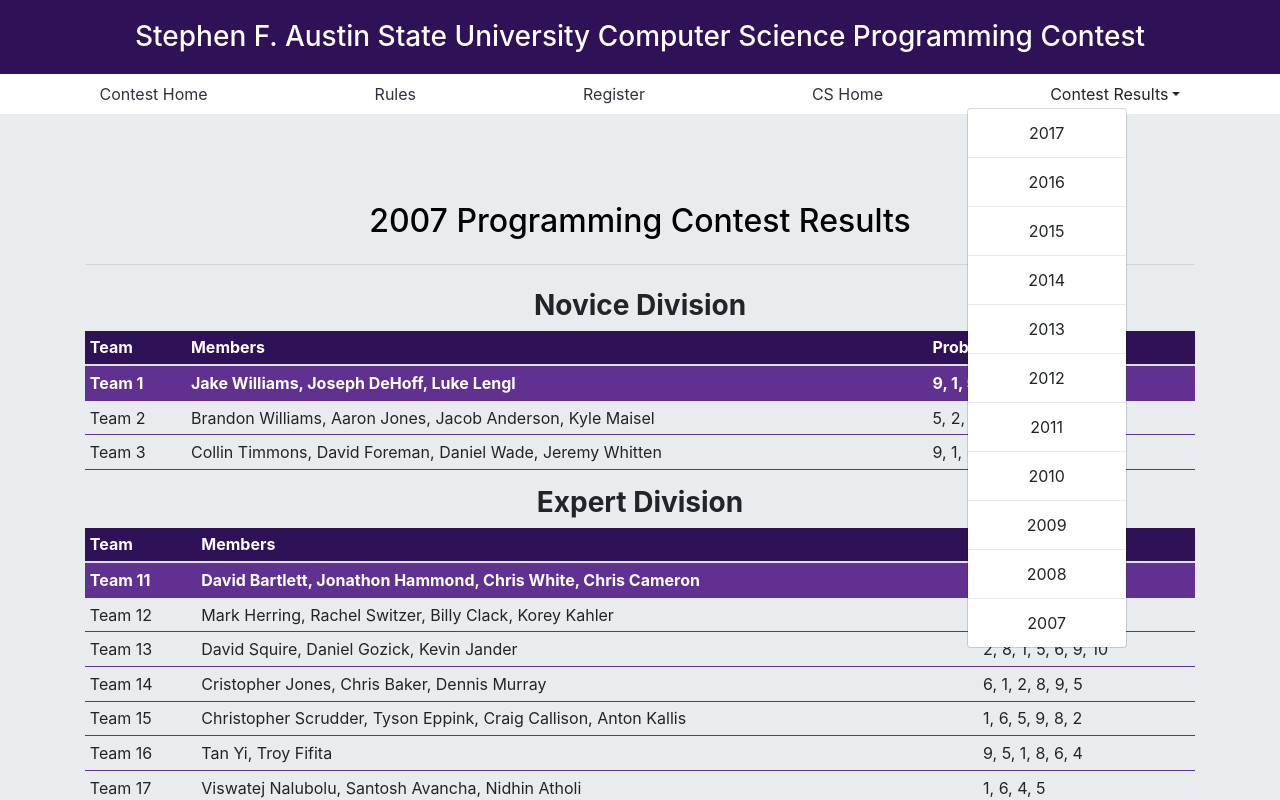
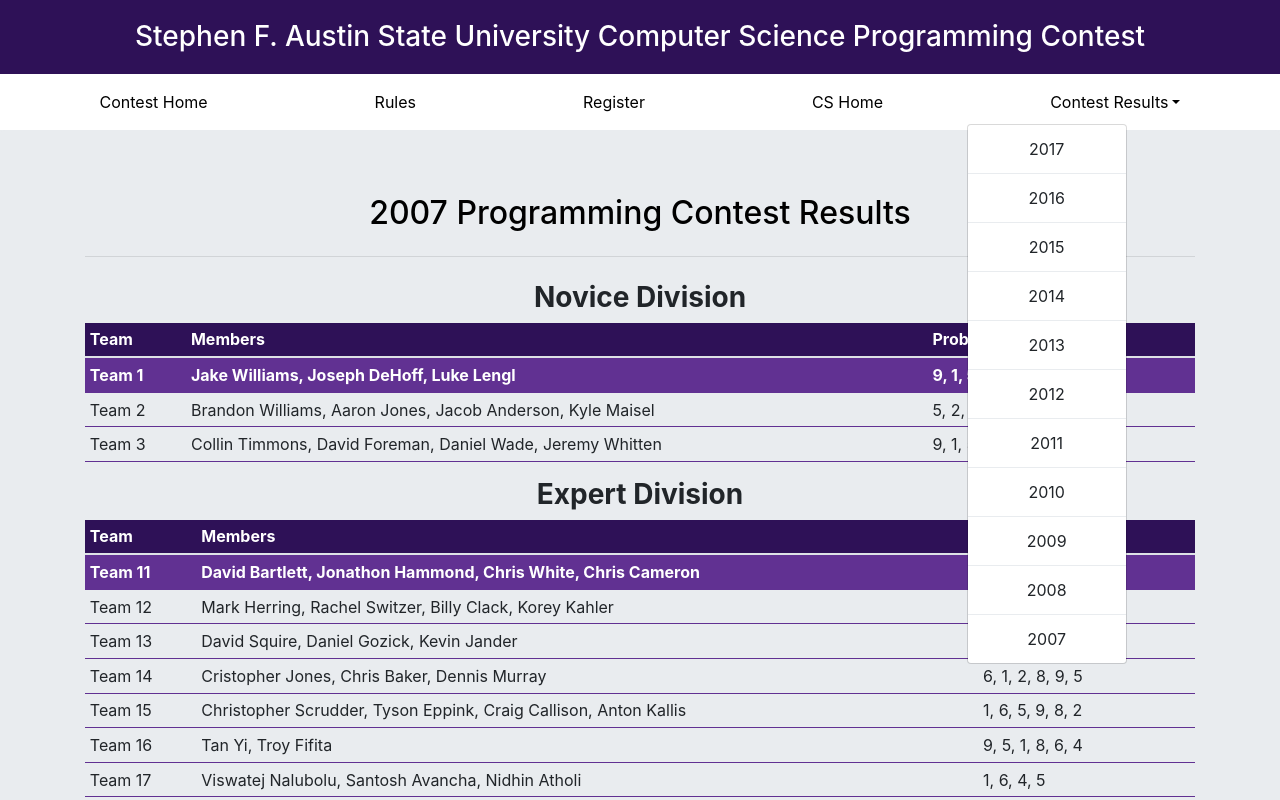
Before and after one commit to Sdyess/SFA-ProgrammingContest, a plain HTML site: page standings/2007.html in a window 1280 px wide. Both pictures are taken after a click on the link "Contest Results". Shown: the top 800 px of the page. Drawn offline with nearby package versions, Linux system fonts and the light colour scheme; files that its build step writes are made by us from their sources.

Commit message:
Update navbar for all pages

```diff
--- a/standings/2007.html
+++ b/standings/2007.html
@@ -8,7 +8,7 @@
 
   <!-- Bootstrap CSS -->
   <link rel="stylesheet" href="https://stackpath.bootstrapcdn.com/bootstrap/4.1.3/css/bootstrap.min.css" integrity="sha384-MCw98/SFnGE8fJT3GXwEOngsV7Zt27NXFoaoApmYm81iuXoPkFOJwJ8ERdknLPMO" crossorigin="anonymous">
-  <link rel="stylesheet" href="../css/main.css">
+  <link rel="stylesheet" href="css/main.css">
   <title>SFASU Programming Contest</title>
 </head>
 
@@ -19,7 +19,7 @@
     <h3 class="d-none d-sm-inline d-lg-none topTitle">SFASU Programming Contest</h3>
     <h3 class="d-inline d-sm-inline d-md-none topTitle">Programming Contest</h3>
   </div>
-  <nav class="navbar navbar-expand-md navbar-light site-header mb-4">
+  <nav class="navbar navbar-expand-md navbar-light site-header">
     <span class="navbar-brand d-inline d-md-none">Menu</span>
     <button class="navbar-toggler ml-auto" type="button" data-toggle="collapse" data-target="#navbarCollapse" aria-controls="navbarCollapse"
       aria-expanded="false" aria-label="Toggle navigation">
@@ -27,13 +27,13 @@
     </button>
     <div class="navbar-collapse collapse" id="navbarCollapse">
       <ul class="navbar-nav nav-fill w-100">
-        <li class="nav-item"><a href="../index.html">Contest Home</a></li>
-        <li class="nav-item"><a href="../rules.html">Rules</a></li>
-        <li class="nav-item"><a href="../register.html">Register</a></li>
-        <li class="nav-item"><a href="http://cs.sfasu.edu">CS Home</a></li>
+        <li class="nav-item"><a class="nav-link" href="../index.html">Contest Home</a></li>
+        <li class="nav-item"><a class="nav-link" href="../rules.html">Rules</a></li>
+        <li class="nav-item"><a class="nav-link" href="../register.html">Register</a></li>
+        <li class="nav-item"><a class="nav-link" href="http://cs.sfasu.edu">CS Home</a></li>
         <li class="nav-item dropdown">
-          <a class="nav-item dropdown-toggle" id="resultsDropdown" data-toggle="dropdown" aria-haspopup="true" aria-expanded="false">Contest Results</a>
-          <div class="dropdown-menu" aria-labelledby="dropdownMenuLink">
+          <a class="nav-link dropdown-toggle" href="#" id="resultsDropdown" data-toggle="dropdown" aria-haspopup="true" aria-expanded="false">Contest Results</a>
+          <div class="dropdown-menu" aria-labelledby="resultsDropdown">
             <a class="dropdown-item" href="2017.html">2017</a>
             <div class="dropdown-divider"></div>
             <a class="dropdown-item" href="2016.html">2016</a>
```
Also changed, not shown: rules.html (+7 -7 lines), standings/2008.html (+8 -8 lines), standings/2009.html (+8 -8 lines), standings/2010.html (+8 -8 lines), standings/2011.html (+8 -8 lines), standings/2012.html (+8 -8 lines), standings/2013.html (+8 -8 lines), standings/2014.html (+8 -8 lines), standings/2015.html (+8 -8 lines), standings/2016.html (+8 -8 lines), standings/2017.html (+8 -8 lines). Lines whose indentation alone changed are shown as unchanged.
